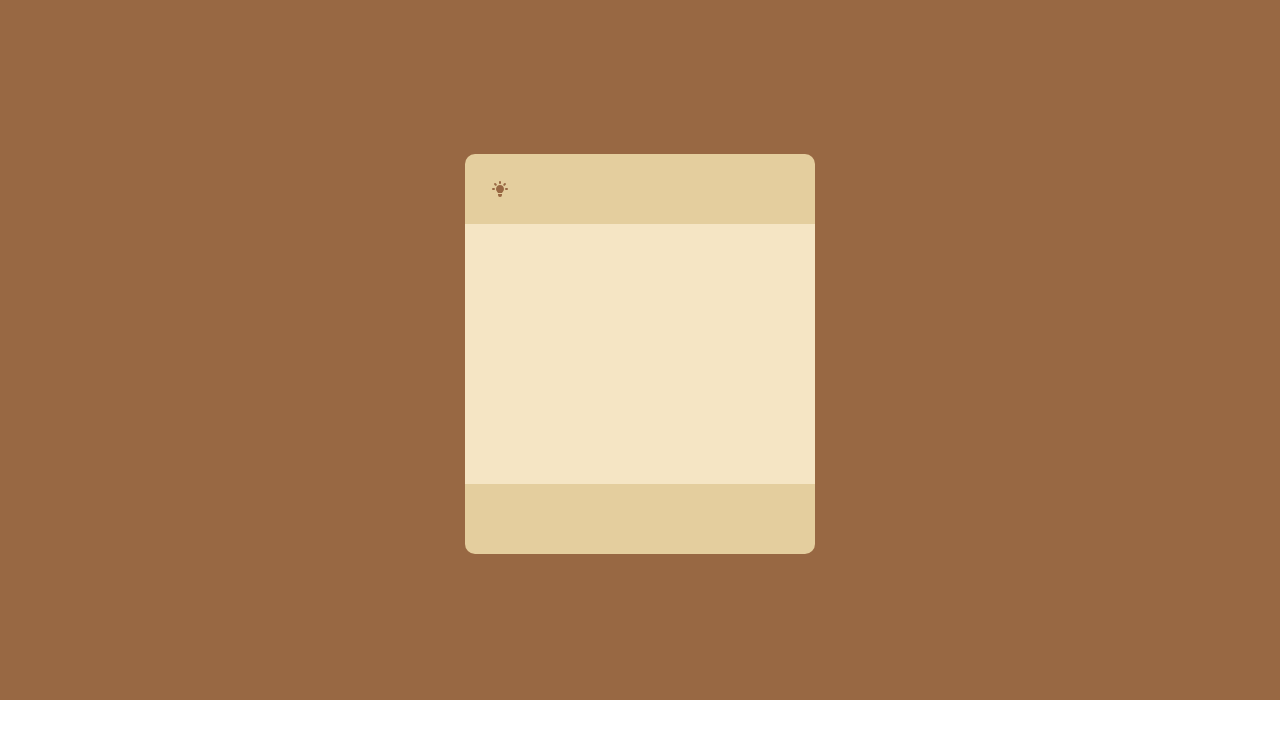
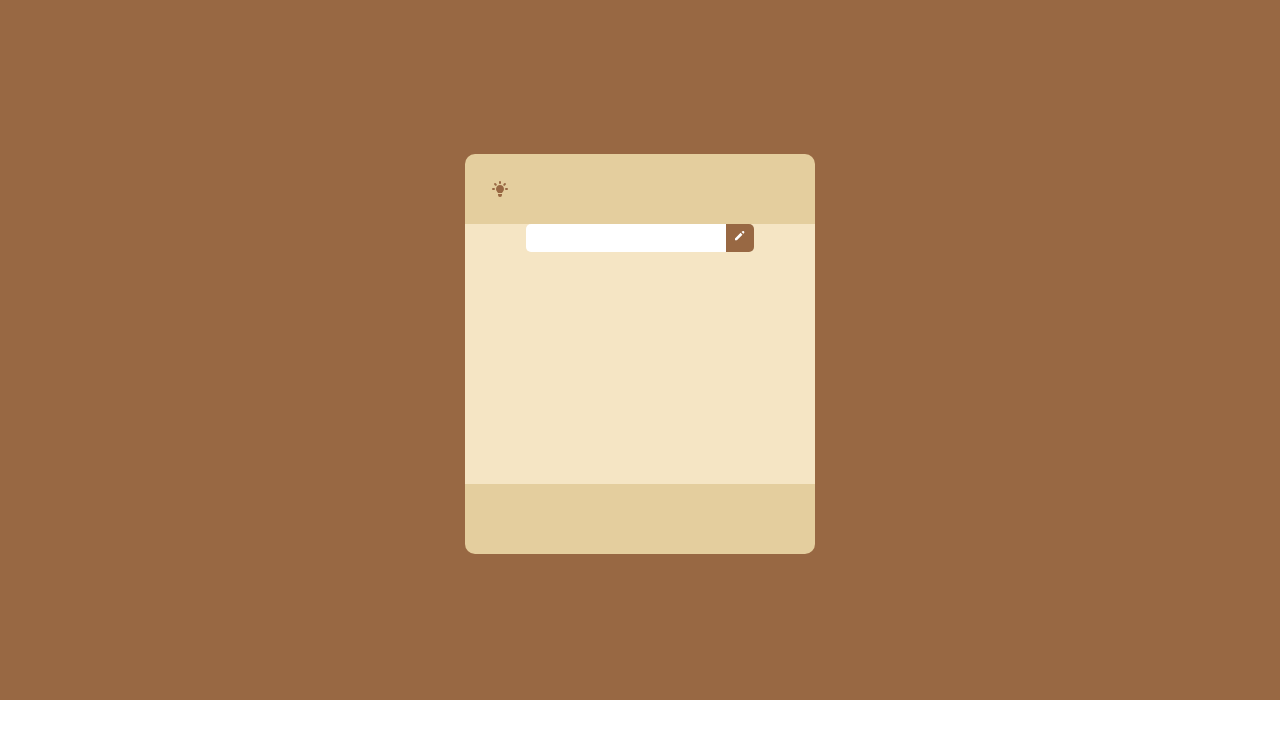
Before and after one commit to Songari89/To-Do-List, a React (Create React App) app: page / in a window 1280 px wide. Shown: the top 738 px of the page. Built offline with nearby package versions, Linux system fonts and the light colour scheme.

Commit message:
Add List Maker

```diff
--- a/src/App.css
+++ b/src/App.css
@@ -56,3 +56,22 @@ html {
   top: 25px;
   left: 25px;
 }
+.formcontainer {
+  width: 228px;
+  display: flex;
+}
+.formcontainer>input{
+  width: 200px;
+  height: 28px;
+  border: none;
+  border-top-left-radius: 5px;
+  border-bottom-left-radius: 5px;
+}
+.formcontainer>button {
+  width: 28px;
+  height: 28px;
+  border: none;
+    border-top-right-radius: 5px;
+  border-bottom-right-radius: 5px;
+  background-color: #986843;
+}
--- a/src/List.jsx
+++ b/src/List.jsx
@@ -1,12 +1,38 @@
-import React, { useContext } from "react";
+import React, { useContext, useState } from "react";
 import { DarkModeContext } from "./AppDarkModeProvider";
+import { HiPencil } from "react-icons/hi";
 
 export default function List() {
-  const {darkMode, toggleDarkMode} = useContext(DarkModeContext);
+  const { darkMode, toggleDarkMode } = useContext(DarkModeContext);
+  const [list, setList] = useState([]);
+  const [inputValue, setInputValue] = useState(" ");
+  const submitHandler = (e) => {
+    e.preventDefault();
+    setList([...list, inputValue]);
+    setInputValue(" ");
+  };
   return (
     <div
       className="listcontainer"
       style={darkMode ? { backgroundColor: "#653e20" } : {}}
-    ></div>
+    >
+      <ul>
+        {list.map((item, index) => (
+          <li key={index}>{item}</li>
+        ))}
+      </ul>
+      <form onSubmit={submitHandler} className="formcontainer">
+        <input
+          type="text"
+          id="todo"
+          name="todo"
+          value={inputValue}
+          onChange={(e) => setInputValue(e.target.value)}
+        />
+        <button type="submit">
+          <HiPencil style={{ color: "#fff" }} />
+        </button>
+      </form>
+    </div>
   );
 }
```
Also changed, not shown: src/AppListChange.jsx (added, +38 -0 lines).
